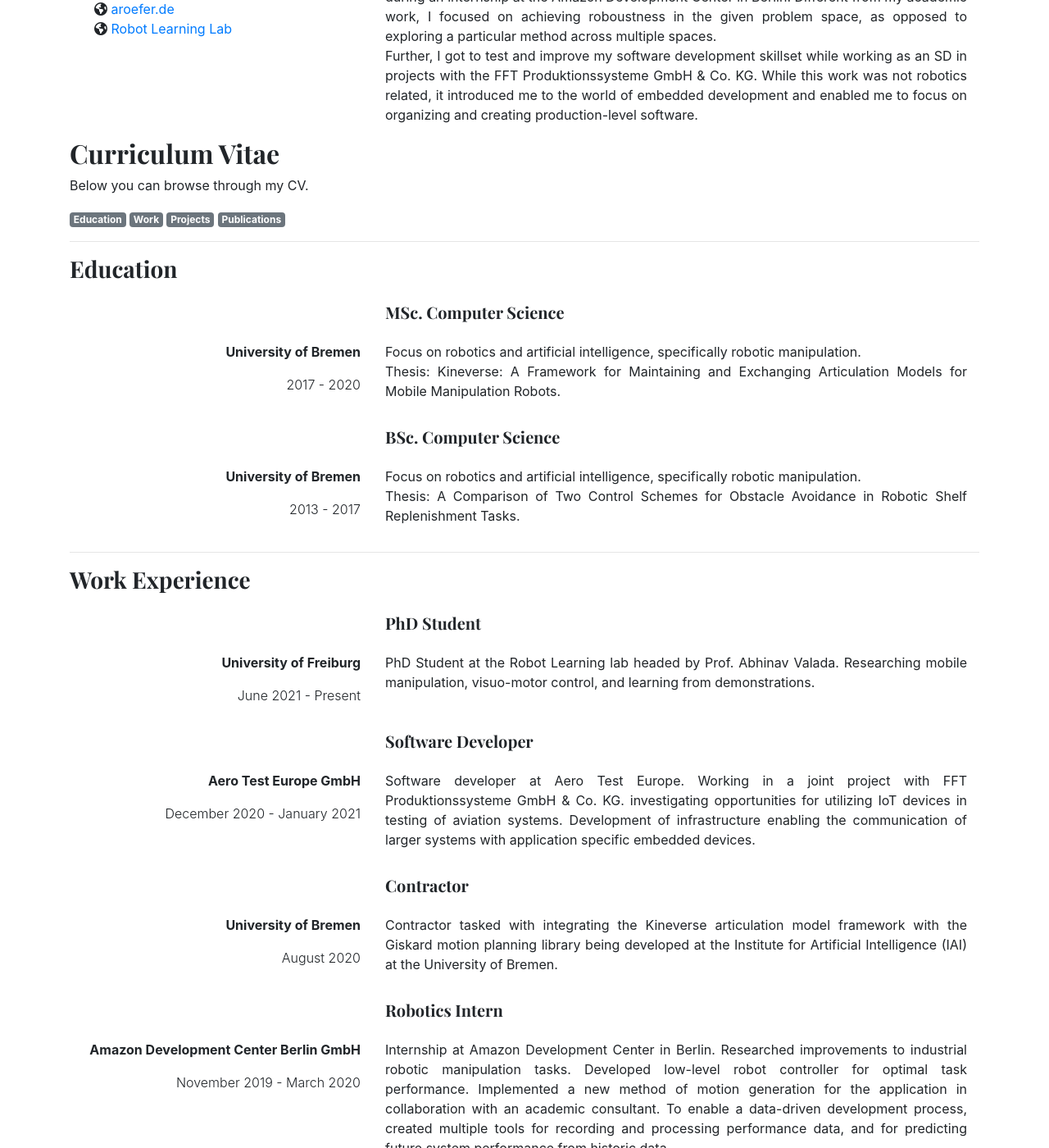
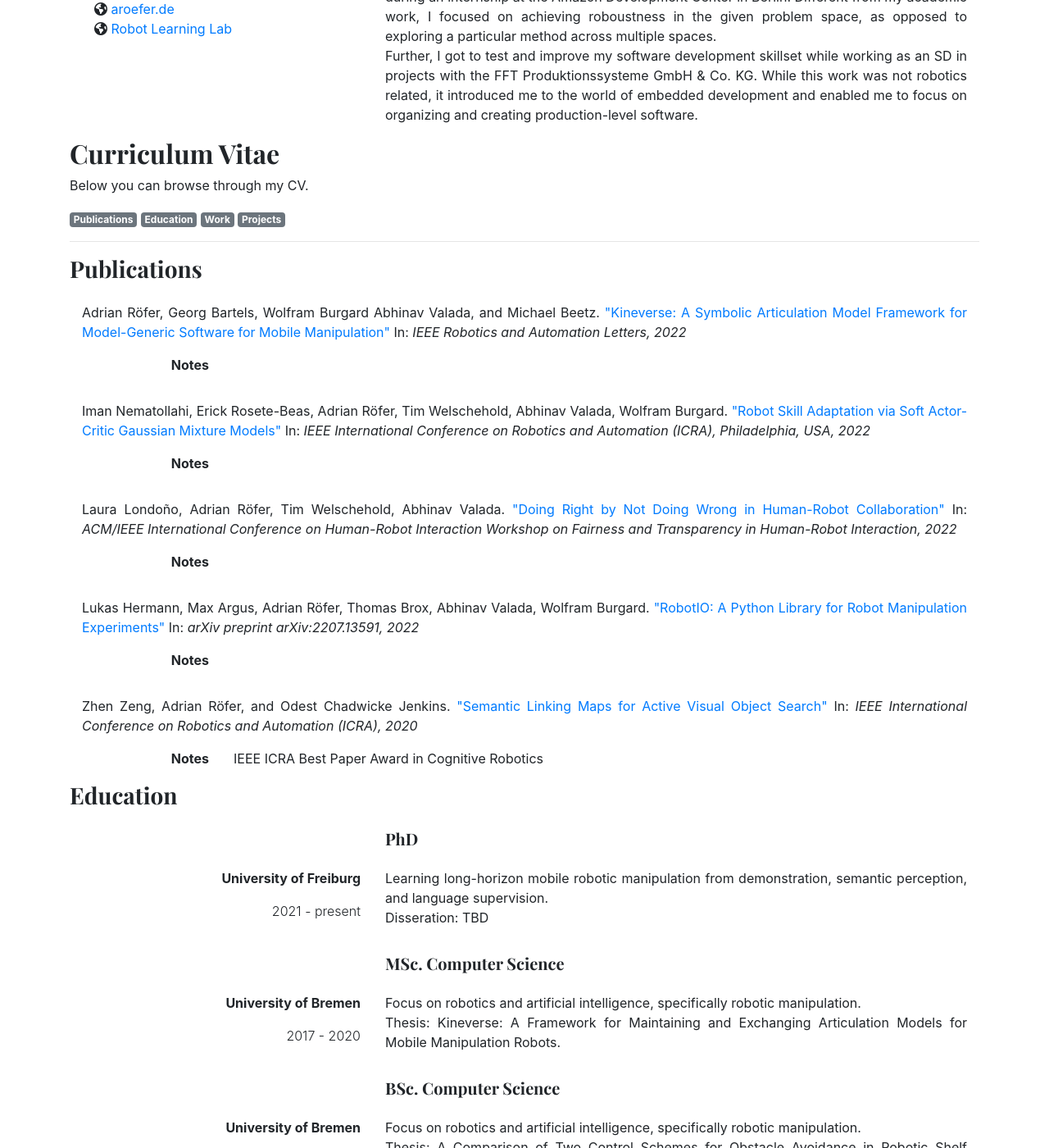
Before and after one commit to ARoefer/personal_site, a Jekyll site: the page built from index.html, in a window 1280 px wide and 1400 px high, scrolled down 609 px. Shown: the whole window at 82% size. Built offline with Jekyll 4.4.1, drawn with Linux system fonts in a browser that asks for light colours; nearby versions of some CDN libraries; some of the changed text lies outside the part shown.

Commit message:
Update to publications. Now with links!

```diff
--- a/_data/cv.yaml
+++ b/_data/cv.yaml
@@ -12,7 +12,45 @@ top:
         url: https://rl.uni-freiburg.de/people/roefer
     github: ARoefer
 Content:
+  Publications:
+  - title: "Kineverse: A Symbolic Articulation Model Framework for Model-Generic Software for Mobile Manipulation"
+    authors: Adrian Röfer, Georg Bartels, Wolfram Burgard Abhinav Valada, and Michael Beetz
+    publication: IEEE Robotics and Automation Letters, 2022
+    link: https://arxiv.org/pdf/2012.05362
+    notes: []
+
+  - title: Robot Skill Adaptation via Soft Actor-Critic Gaussian Mixture Models
+    authors: Iman Nematollahi, Erick Rosete-Beas, Adrian Röfer, Tim Welschehold, Abhinav Valada, Wolfram Burgard
+    publication: IEEE International Conference on Robotics and Automation (ICRA), Philadelphia, USA, 2022
+    link: https://arxiv.org/abs/2111.13129
+    notes: []
+
+  - title: Doing Right by Not Doing Wrong in Human-Robot Collaboration
+    authors: Laura Londoño, Adrian Röfer, Tim Welschehold, Abhinav Valada
+    publication: ACM/IEEE International Conference on Human-Robot Interaction Workshop on Fairness and Transparency in Human-Robot Interaction, 2022
+    link: https://arxiv.org/pdf/2202.02654
+    notes: []
+
+  - title: "RobotIO: A Python Library for Robot Manipulation Experiments"
+    authors: Lukas Hermann, Max Argus, Adrian Röfer, Thomas Brox, Abhinav Valada, Wolfram Burgard
+    publication: arXiv preprint arXiv:2207.13591, 2022
+    link: https://arxiv.org/pdf/2207.13591.pdf
+    notes: []
+
+  - title: Semantic Linking Maps for Active Visual Object Search
+    authors: Zhen Zeng, Adrian Röfer, and Odest Chadwicke Jenkins
+    publication: IEEE International Conference on Robotics and Automation (ICRA), 2020
+    notes:
+      - "IEEE ICRA Best Paper Award in Cognitive Robotics"
+
   Education:
+    - title: PhD
+      from: 2021
+      until: present
+      where: University of Freiburg
+      desc: Learning long-horizon mobile robotic manipulation from demonstration, semantic perception, and language supervision.
+      final: "Disseration: TBD"
+
     - title: MSc. Computer Science
       from: 2017
       until: 2020
@@ -127,16 +165,3 @@ Content:
       until: March 2015
       where: University of Bremen
       desc: 6-person software project part of the class Software Project II. Goal of the project was to create a software tool for a local elementary school, helping the staff with creation and management of schedules. Implemented database interface and GUI in Java and JavaFX for the tool.
-
-  Publications:
-    - title: Semantic Linking Maps for Active Visual Object Search
-      authors: Zhen Zeng, Adrian Röfer, and Odest Chadwicke Jenkins
-      publication: IEEE International Conference on Robotics and Automation (ICRA), 2020
-      notes:
-        - "IEEE ICRA Best Paper Award in Cognitive Robotics"
-
-    - title: "Kineverse: A Symbolic Articulation Model Framework for Model-Generic Software for Mobile Manipulation"
-      authors: Adrian Röfer, Georg Bartels, and Michael Beetz
-      publication: IEEE International Conference on Robotics and Automation (ICRA), 2021
-      notes:
-        - "Preprint. (ArXiv: 2012.05362)"
--- a/_includes/cv_publication.html
+++ b/_includes/cv_publication.html
@@ -2,7 +2,7 @@
     <div class="col-sm">
         <p class="text-justify">
             {{ authors }}.
-            "{{ title }}"
+            <a href="{{ link }}" target="_blank">"{{ title }}"</a>
             In: <span class="font-italic">{{ publication }}</span><br>
         </p>
         {% if notes %}
--- a/index.html
+++ b/index.html
@@ -66,6 +66,18 @@ title: "CV - Adrian Röfer"
     <a href="#{{ e[0] }}" class="badge badge-secondary">{{ e[0] }}</a>
 {% endfor %}
 <hr>
+<h3 id="Publications">Publications</h3>
+<div class="container">
+{% for e in site.data.cv.Content.Publications %}
+    {% assign title = e.title %}
+    {% assign authors = e.authors %}
+    {% assign publication = e.publication %}
+    {% assign link = e.link %}
+    {% assign notes = e.notes %}
+    {% include cv_publication.html %}
+{% endfor %}
+</div>
+
 <h3 id="Education">Education</h3>
 <div class="container">
 {% for e in site.data.cv.Content.Education  %}
@@ -105,15 +117,5 @@ title: "CV - Adrian Röfer"
 </div>
 <hr>
 
-<h3 id="Publications">Publications</h3>
-<div class="container">
-{% for e in site.data.cv.Content.Publications %}
-    {% assign title = e.title %}
-    {% assign authors = e.authors %}
-    {% assign publication = e.publication %}
-    {% assign notes = e.notes %}
-    {% include cv_publication.html %}
-{% endfor %}
-</div>
 <hr>
 <!-- </div> -->
```
